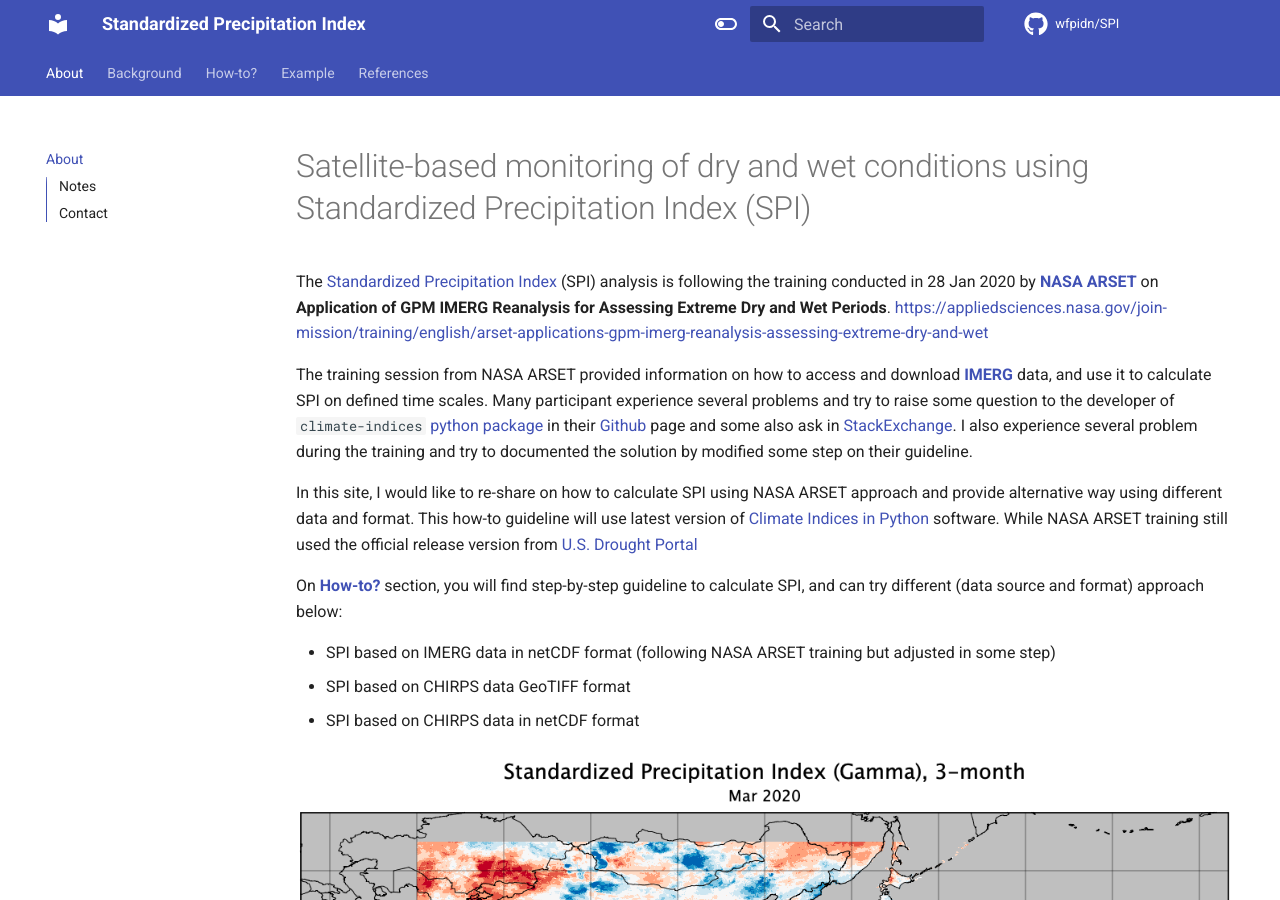
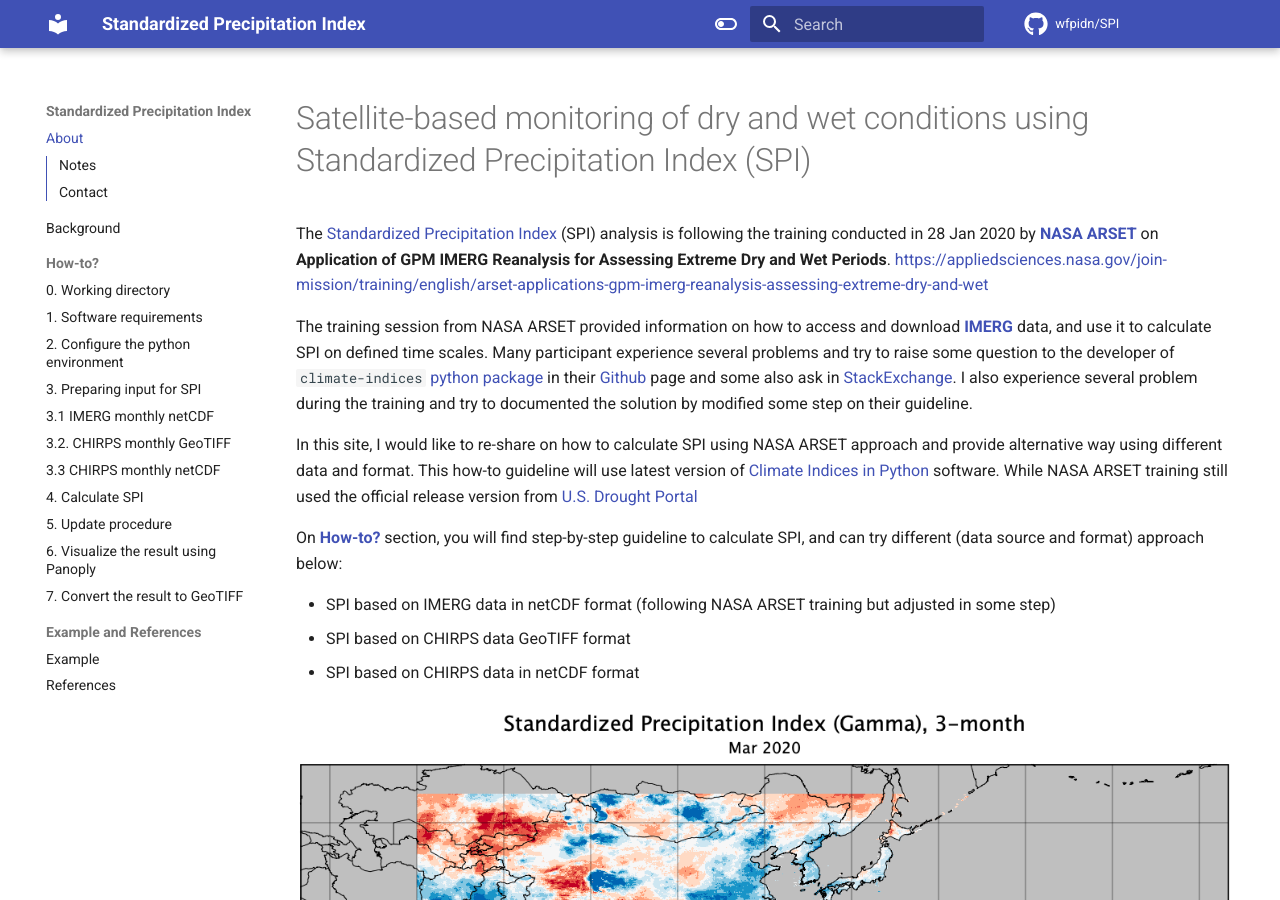
Before and after one commit to wfpidn/SPI, an MkDocs documentation site: the page built from docs/index.md, in a window 1280 px wide and 900 px high. Built offline with MkDocs 1.6.1 and Material for MkDocs 9.7.7, drawn with Linux system fonts in a browser that asks for light colours; comment, search, counter and statistics services are not loaded.

Commit message:
Update configuration and remove tabs

```diff
--- a/mkdocs.yml
+++ b/mkdocs.yml
@@ -30,7 +30,6 @@
     text: Roboto
     code: Roboto Mono
   features:
-    - navigation.tabs
     - navigation.sections
     - navigation.expand
     - navigation.top
@@ -96,5 +95,6 @@
       - 5. Update procedure: update.md
       - 6. Visualize the result using Panoply: vizualisation.md
       - 7. Convert the result to GeoTIFF: conversion.md
-    - Example: output.md
-    - References: references.md
+    - Example and References:
+      - Example: output.md
+      - References: references.md
```
Also changed, not shown: 2 other files.
